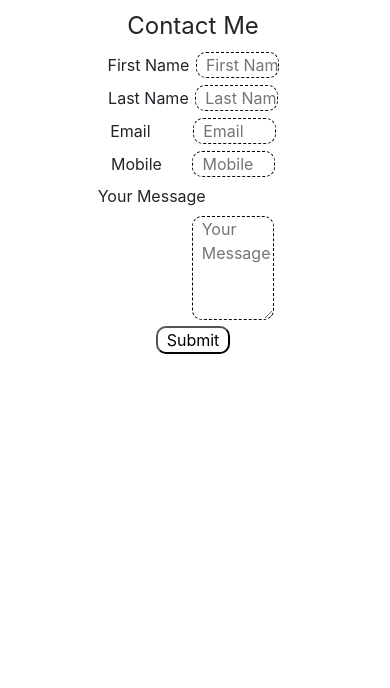
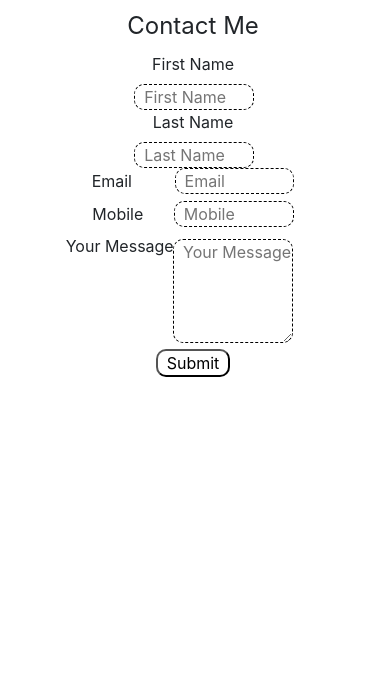
Before and after one commit to justin1flood/Justins-Portolio, a plain HTML site: page contact.html in a window 390 px wide. Shown: the part 85-773 px from the top of the page. Drawn offline with Linux system fonts and the light colour scheme.

Commit message:
Update style.css

```diff
--- a/css/style.css
+++ b/css/style.css
@@ -558,8 +558,35 @@ body form {
     margin-top: 31px;
 }
 .graphic {
-    padding-bottom: 31px;
+    padding-bottom: 41px;
 }
+#firstname {
+    width: 58%;
+}
+#lastname {
+    width: 58%;
+}
+#email {
+    width: 58%;
+}
+#mobile {
+    width: 58%;
+}
+#message {
+    width: 58%;
+    margin-top: -27px;
+}
+#text {
+    margin-left: -64px;
+
+}
+
+
+
+
+
+
+
 
 
 
```
